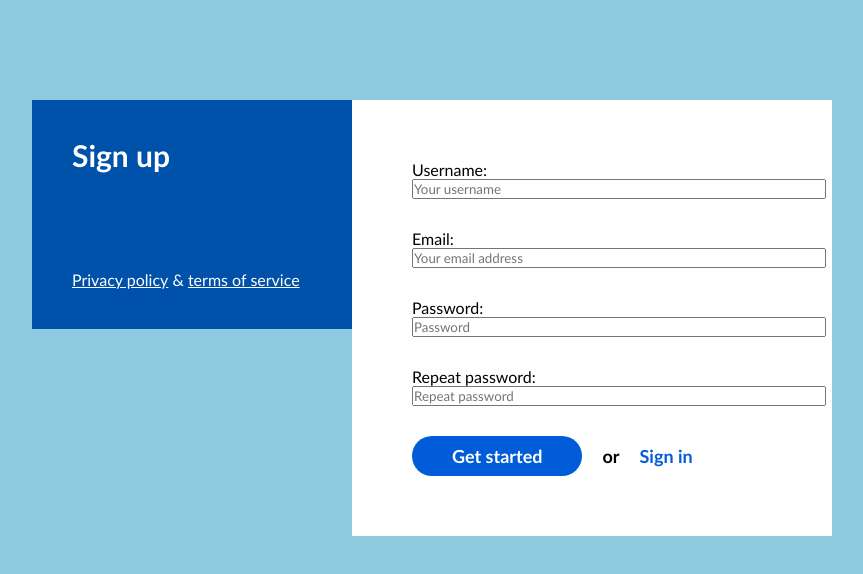
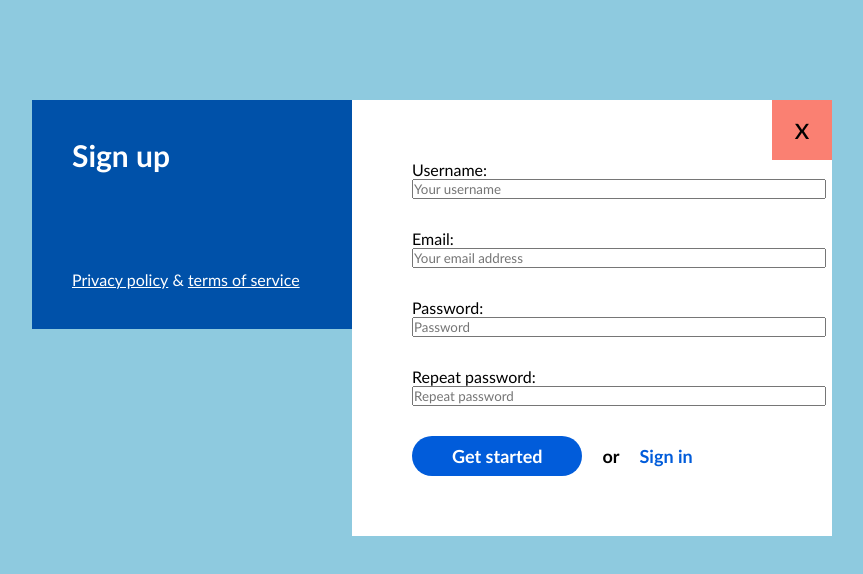
Before and after one commit to dgdeivis/3--sign-up, a plain HTML site: page index.html in a window 1280 px wide. Shown: the whole page, without its empty margins (208-1071 px from the left). Drawn offline with Linux system fonts and the light colour scheme.

Commit message:
Close element positioning #10

```diff
--- a/css/main.css
+++ b/css/main.css
@@ -4,6 +4,7 @@ body * {
  padding: 0;
  vertical-align: top;
  box-sizing: border-box;
+ position: static;
  font-family: 'Gill Sans', 'Gill Sans MT', Calibri, 'Trebuchet MS', sans-serif;
 }
 
@@ -57,6 +58,20 @@ body {
  width: 60%;
  background-color: #fff;
  padding: 60px;
+ position: relative;
+}
+
+.close {
+ display: inline-block;
+ width: 60px;
+ text-align: center;
+ height: 60px;
+ line-height: 54px;
+ font-size: 30px;
+ background-color: salmon;
+ position: absolute;
+ top: 0;
+ right: 0;
 }
 
 .form {
--- a/index.html
+++ b/index.html
@@ -20,6 +20,7 @@
             </div>
         </div>
         <div class="right-column">
+        <div class="close">x</div>
             <form class="form">
                 <div class="form-row">
                     <label for="Username">Username:</label>
```
